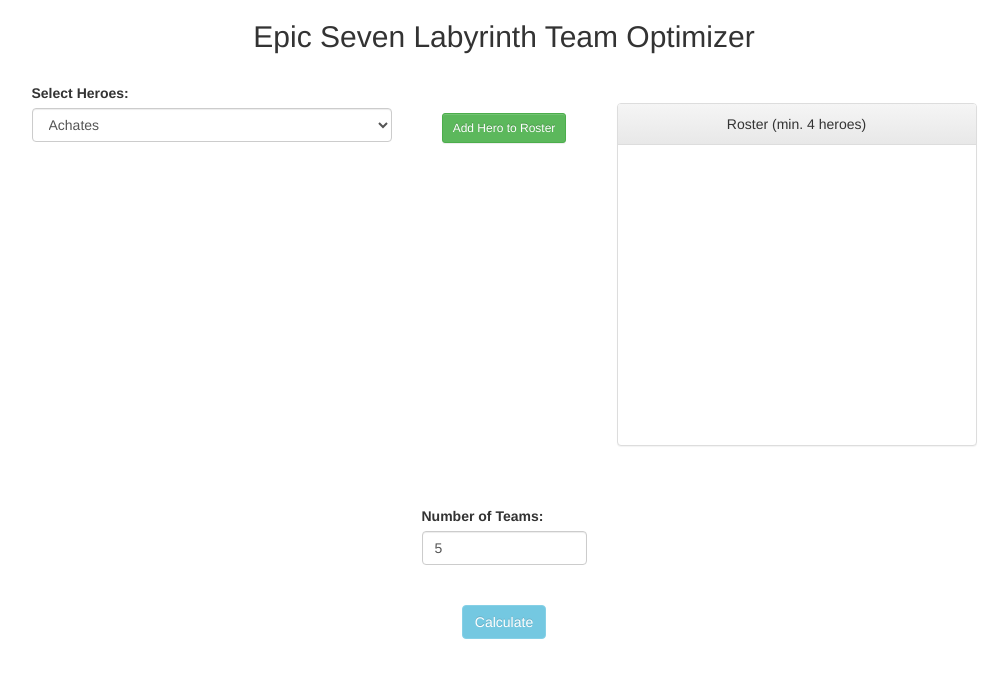
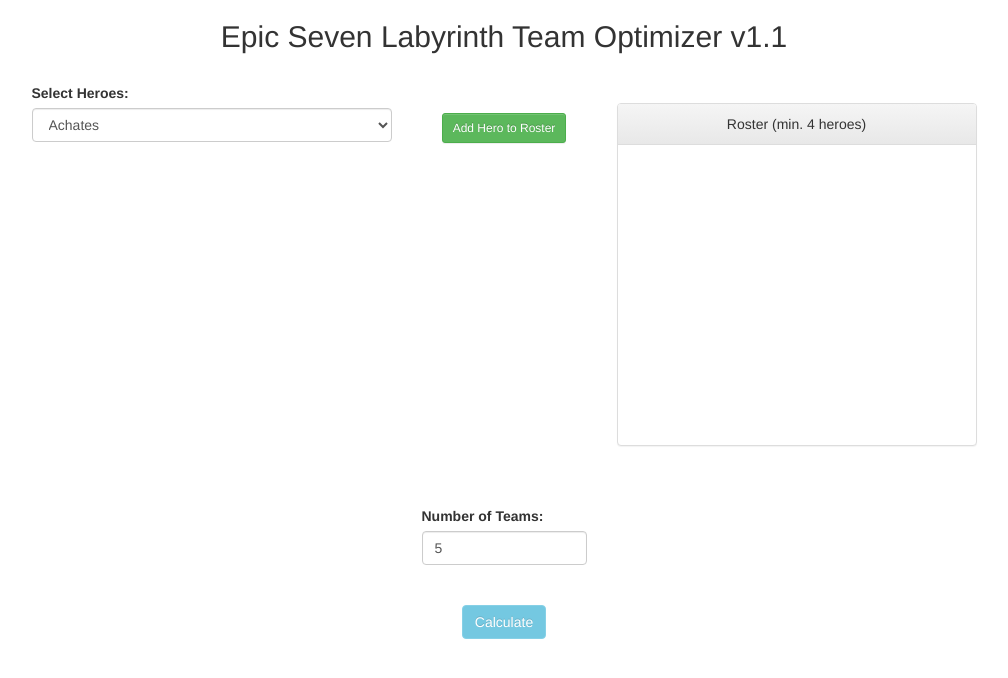
Before and after one commit to budandan/budandan.github.io, a plain HTML site: page e7-lab-team-optimizer/index.html in a window 1280 px wide. Shown: the whole page, without its empty margins (136-1144 px from the left). Drawn offline with nearby package versions, Linux system fonts and the light colour scheme.

Commit message:
adds versioning

```diff
--- a/e7-lab-team-optimizer/index.html
+++ b/e7-lab-team-optimizer/index.html
@@ -32,7 +32,7 @@
     <div class="container">
         <div class="row text-center">
             <h2>
-                Epic Seven Labyrinth Team Optimizer
+                Epic Seven Labyrinth Team Optimizer v1.1
             </h2>
         </div>
         <br>
```
